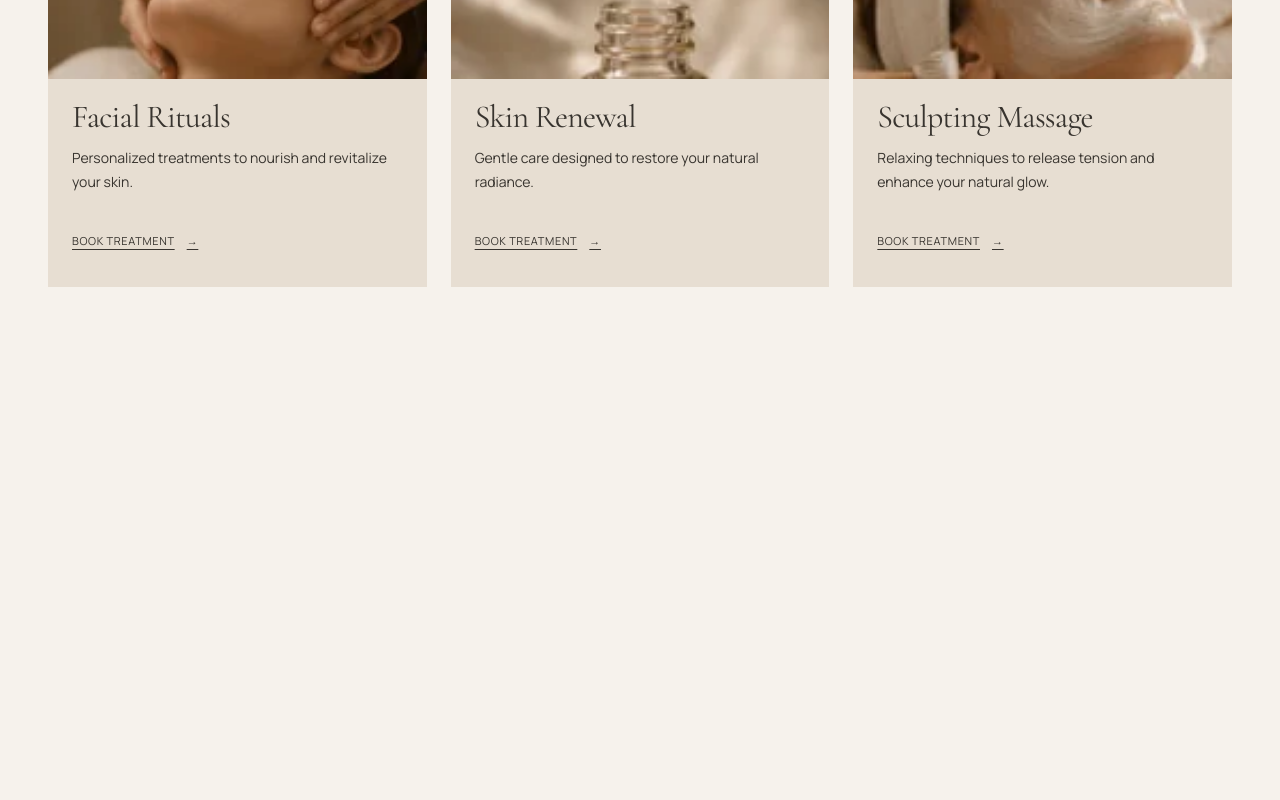
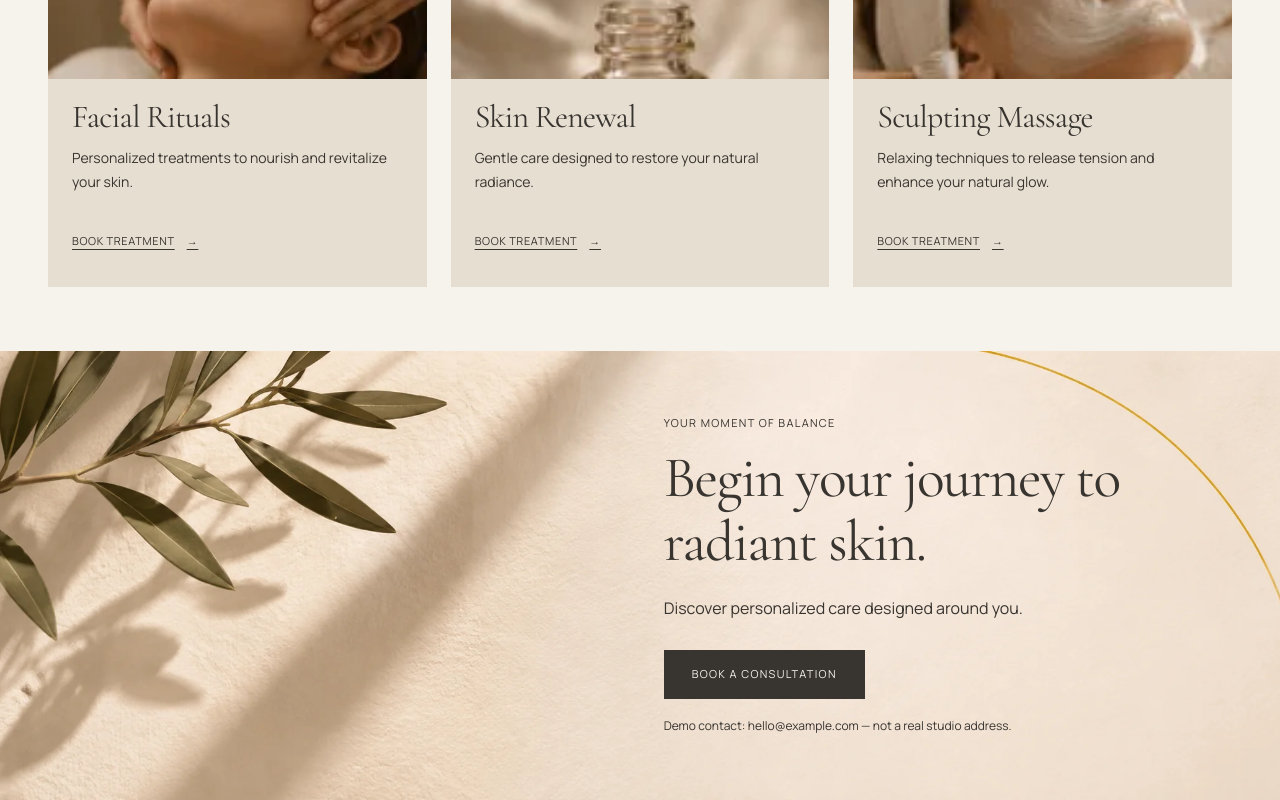
Before and after one commit to TrixterXD/aurea-beauty-studio, a Next.js app: page / in a window 1280 px wide. Shown: the part 1369-2169 px from the top of the page. Before the commit the page ends 1720 px from the top, so only its background shows below. Built offline with nearby package versions, Linux system fonts and the light colour scheme.

Commit message:
feat: implement booking section

```diff
--- a/src/app/page.tsx
+++ b/src/app/page.tsx
@@ -1,6 +1,7 @@
 import Hero from "../components/Hero";
 import Philosophy from "../components/Philosophy";
 import Treatments from "../components/Treatments";
+import Booking from "../components/Booking";
 
 export default function Home() {
   return (
@@ -8,6 +9,7 @@ export default function Home() {
       <Hero />
       <Philosophy />
       <Treatments />
+      <Booking />
     </main>
   );
 }
--- /dev/null
+++ b/src/components/Booking.module.css
@@ -0,0 +1,93 @@
+.booking {
+  background-color: var(--color-cream);
+  background-image: url("/images/booking.webp");
+  background-position: center;
+  background-size: cover;
+  background-repeat: no-repeat;
+}
+
+.inner {
+  display: flex;
+  align-items: center;
+  justify-content: flex-end;
+  min-height: 400px;
+  max-width: 1280px;
+  margin-inline: auto;
+  padding: 64px 48px;
+}
+
+.content {
+  width: 48%;
+}
+
+.eyebrow {
+  margin-bottom: 16px;
+  font-size: 11px;
+  letter-spacing: 0.12em;
+}
+
+.title {
+  max-width: 480px;
+  font-size: clamp(40px, 4.5vw, 64px);
+  letter-spacing: -0.025em;
+}
+
+.description {
+  margin-top: 20px;
+  font-size: 16px;
+  line-height: 1.75;
+}
+
+.cta {
+  display: inline-flex;
+  align-items: center;
+  justify-content: center;
+  min-height: 48px;
+  margin-top: 28px;
+  padding: 16px 28px;
+  background: var(--color-charcoal);
+  color: var(--color-ivory);
+  font-size: 11px;
+  letter-spacing: 0.12em;
+  text-decoration: none;
+}
+
+.cta:focus-visible {
+  outline: 2px solid var(--color-charcoal);
+  outline-offset: 4px;
+}
+
+.note {
+  margin-top: 16px;
+  font-size: 12px;
+  line-height: 1.75;
+  overflow-wrap: anywhere;
+}
+
+@media (hover: hover) {
+  .cta:hover {
+    background: var(--color-ivory);
+    color: var(--color-charcoal);
+  }
+}
+
+@media (max-width: 1000px) {
+  .inner {
+    padding-inline: 32px;
+  }
+}
+
+@media (max-width: 700px) {
+  .booking {
+    background-position: right center;
+  }
+
+  .inner {
+    min-height: auto;
+    padding: 48px 20px;
+  }
+
+  .content {
+    width: 100%;
+  }
+}
--- /dev/null
+++ b/src/components/Booking.tsx
@@ -0,0 +1,33 @@
+import styles from "./Booking.module.css";
+
+export default function Booking() {
+  return (
+    <section
+      id="contact"
+      className={styles.booking}
+      aria-labelledby="booking-title"
+    >
+      <div className={styles.inner}>
+        <div className={styles.content}>
+          <p className={styles.eyebrow}>YOUR MOMENT OF BALANCE</p>
+          <h2 id="booking-title" className={styles.title}>
+            Begin your journey to radiant skin.
+          </h2>
+          <p className={styles.description}>
+            Discover personalized care designed around you.
+          </p>
+          <a
+            className={styles.cta}
+            href="mailto:hello@example.com"
+            aria-describedby="booking-demo"
+          >
+            BOOK A CONSULTATION
+          </a>
+          <p id="booking-demo" className={styles.note}>
+            Demo contact: hello@example.com — not a real studio address.
+          </p>
+        </div>
+      </div>
+    </section>
+  );
+}
```
